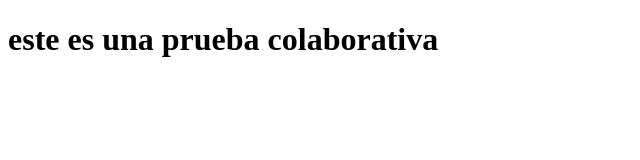
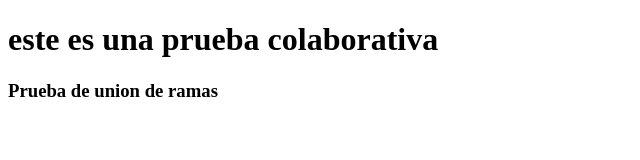
Before and after one commit to DevMaza/pruebagit, a plain HTML site: page index.html in a window 1280 px wide. Shown: the whole page, without its empty margins (0-640 px from the left). Drawn offline with Linux system fonts and the light colour scheme.

Commit message:
modifique el index

```diff
--- a/index.html
+++ b/index.html
@@ -8,5 +8,6 @@
 </head>
 <body>
     <h1>este es una prueba colaborativa</h1>
+    <H3>Prueba de union de ramas</H3>
 </body>
 </html>
```
